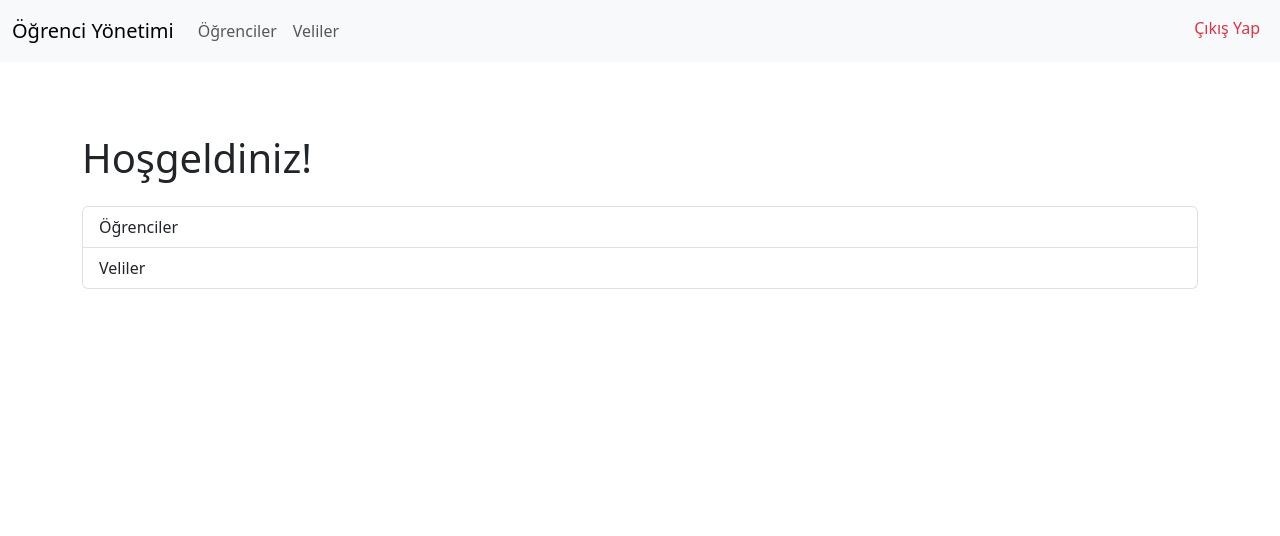
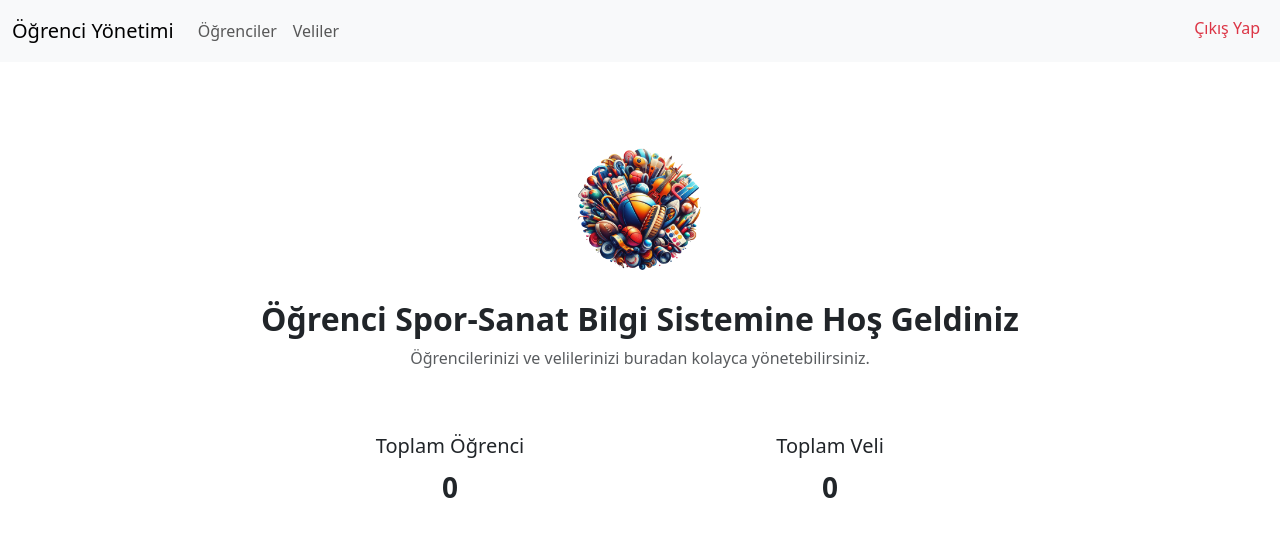
Before and after one commit to kaansrflioglu/PE-Student-Management-FRONTEND, a React (Vite) app: page / in a window 1280 px wide. Shown: the top 536 px of the page. Built offline with nearby package versions, Linux system fonts and the light colour scheme; no server answers; sample sign-in values are in the browser's storage.

Commit message:
style(UI): Arayüzde düzenlemeler yapıldı
- Ana sayfa tasarımı değiştirildi
- Navbar-toggle butonu düzenlendi

```diff
--- a/src/components/Navbar.css
+++ b/src/components/Navbar.css
@@ -51,3 +51,12 @@
 .nav-link.logout-link:hover::after {
   width: 80%;
 }
+
+.navbar-toggler {
+  border: none !important;
+  box-shadow: none !important;
+}
+
+.navbar-toggler-icon:hover {
+  transform: rotate(90deg);
+}
--- a/src/components/Navbar.tsx
+++ b/src/components/Navbar.tsx
@@ -13,7 +13,7 @@ const Navbar: React.FC = () => {
   const studentsMatch = useMatch("/students");
   const studentsAddMatch = useMatch("/students/add");
   const parentsMatch = useMatch("/parents");
-  const parentsAddMatch = useMatch("/parents/add"); // ✅ eklendi
+  const parentsAddMatch = useMatch("/parents/add");
 
   return (
     <nav className="navbar navbar-expand-lg bg-body-tertiary">
--- a/src/pages/AuthCheckPage.tsx
+++ b/src/pages/AuthCheckPage.tsx
@@ -1,15 +1,46 @@
-import React from "react";
+import React, { useEffect, useState } from "react";
 import { useNavigate } from "react-router-dom";
 import { useAuth } from "../contexts/AuthContext";
 import MainLayout from "./MainLayout";
+import axios from "axios";
 
 const AuthCheckPage: React.FC = () => {
-  const { token, loading, role } = useAuth();
+  const { token, loading } = useAuth();
   const navigate = useNavigate();
+
+  const [studentCount, setStudentCount] = useState<number>(0);
+  const [parentCount, setParentCount] = useState<number>(0);
+
+  useEffect(() => {
+    if (!token) return;
+
+    const fetchCounts = async () => {
+      try {
+        const [studentsRes, parentsRes] = await Promise.all([
+          axios.get("/api/students", {
+            headers: { Authorization: `Bearer ${token}` },
+          }),
+          axios.get("/api/parents", {
+            headers: { Authorization: `Bearer ${token}` },
+          }),
+        ]);
+
+        setStudentCount(studentsRes.data.length || 0);
+        setParentCount(parentsRes.data.length || 0);
+      } catch (err) {
+        console.error("Veriler alınamadı:", err);
+      }
+    };
+
+    fetchCounts();
+  }, [token]);
 
   if (loading) {
     return (
-      <div className="container d-flex justify-content-center align-items-center" style={{ minHeight: "80vh" }}>
+      <div
+        className="container d-flex justify-content-center align-items-center"
+        style={{ minHeight: "80vh" }}
+      >
         <div className="spinner-border text-primary" role="status">
           <span className="visually-hidden">Yükleniyor...</span>
         </div>
@@ -21,29 +52,39 @@ const AuthCheckPage: React.FC = () => {
     return (
       <MainLayout>
         <div className="container py-5">
-          <h1 className="mb-4">Hoşgeldiniz!</h1>
-          <div className="list-group">
-            <button
-              className="list-group-item list-group-item-action"
-              onClick={() => navigate("/students")}
-            >
-              Öğrenciler
-            </button>
-            <button
-              className="list-group-item list-group-item-action"
-              onClick={() => navigate("/parents")}
-            >
-              Veliler
-            </button>
+          <div className="text-center mb-5">
+            <img
+              src="src/assets/logo.png"
+              alt="Logo"
+              className="img-fluid mb-3"
+              style={{ maxWidth: "150px" }}
+            />
+            <h2 className="fw-bold">Öğrenci Spor-Sanat Bilgi Sistemine Hoş Geldiniz</h2>
+            <p className="text-muted">
+              Öğrencilerinizi ve velilerinizi buradan kolayca yönetebilirsiniz.
+            </p>
+          </div>
 
-            {role === "ADMIN" && (
-              <button
-                className="list-group-item list-group-item-action"
-                onClick={() => navigate("/students/add")}
-              >
-                Yeni Öğrenci Ekle
-              </button>
-            )}
+          <div className="row g-4 justify-content-center">
+            <div className="col-12 col-md-6 col-lg-4">
+              <div className="card text-center border-0">
+                <div className="card-body">
+                  <i className="bi bi-people-fill display-4 text-primary mb-3"></i>
+                  <h5 className="card-title">Toplam Öğrenci</h5>
+                  <p className="fs-3 fw-bold">{studentCount}</p>
+                </div>
+              </div>
+            </div>
+
+            <div className="col-12 col-md-6 col-lg-4">
+              <div className="card text-center border-0">
+                <div className="card-body">
+                  <i className="bi bi-person-heart display-4 text-success mb-3"></i>
+                  <h5 className="card-title">Toplam Veli</h5>
+                  <p className="fs-3 fw-bold">{parentCount}</p>
+                </div>
+              </div>
+            </div>
           </div>
         </div>
       </MainLayout>
```
